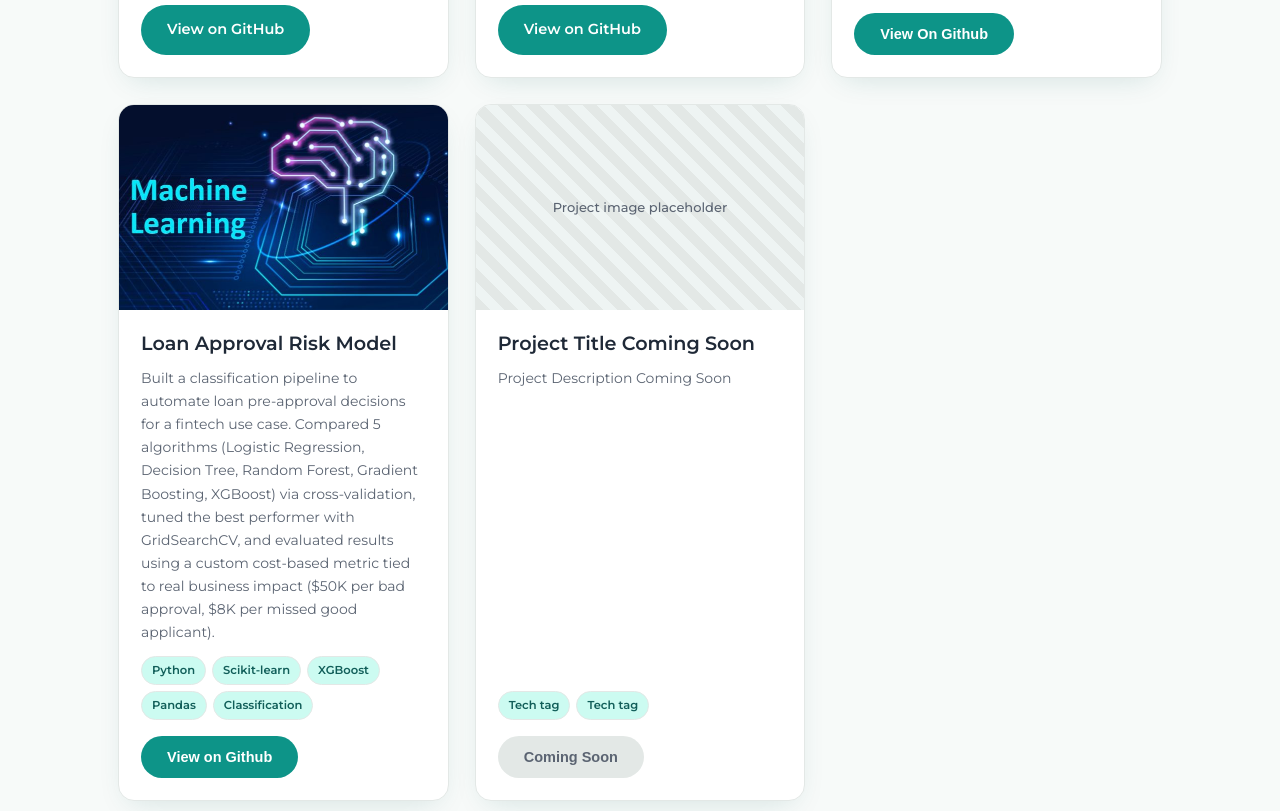
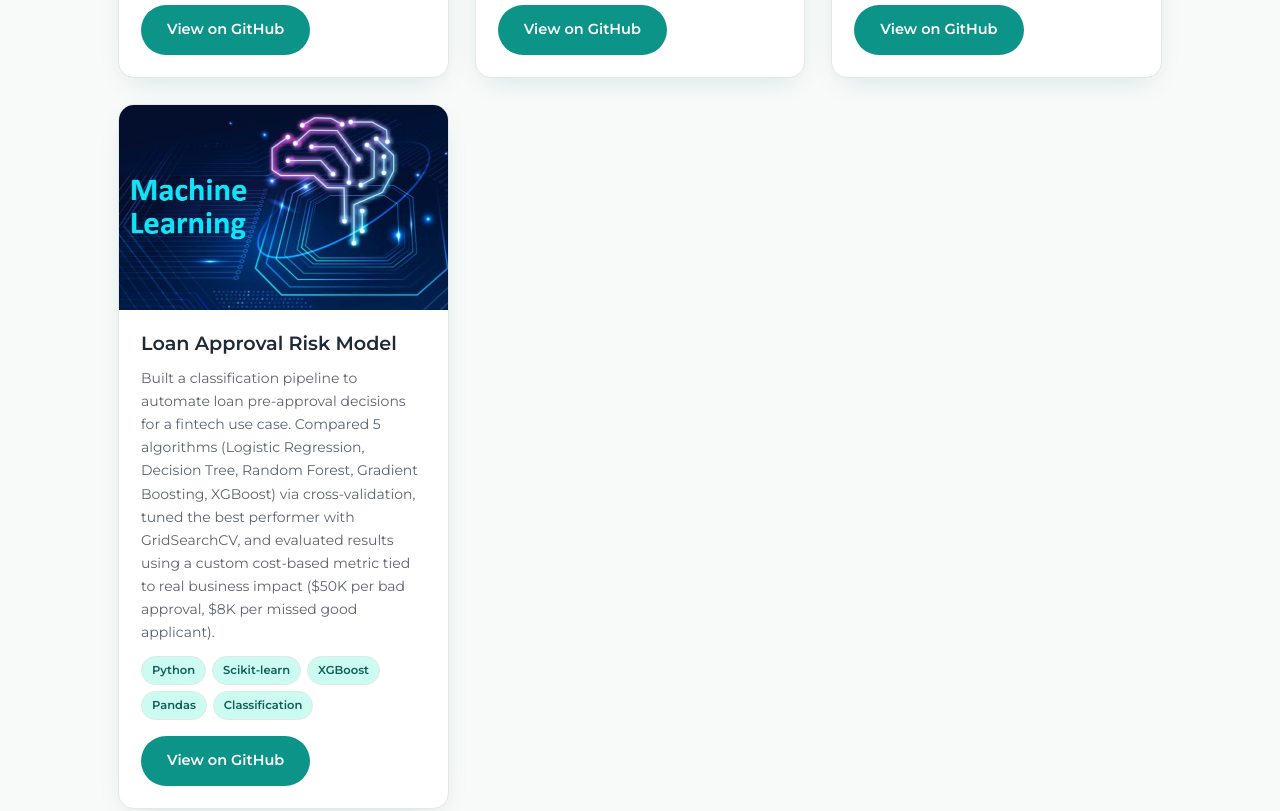
Before and after one commit to Vmbugua/Vmbugua.github.io, a plain HTML site: page index.html in a window 1280 px wide. Shown: the part 3135-3946 px from the top of the page. Drawn offline with Linux system fonts and the light colour scheme.

Commit message:
Update project links and email address in index.html
Replaced buttons with links for GitHub project views and updated email address.

```diff
--- a/index.html
+++ b/index.html
@@ -169,7 +169,7 @@
             <h3>Retail Sales Analysis</h3>
             <p>Exploratory analysis of retail sales data using Excel — data cleaning, pivot tables, and dashboard visualizations to uncover trends in product performance, sales over time, and key business metrics.                                                                                                                            </p>
             <div class="tech-tags"><span>Excel</span><span>Pivot Tables</span><span>Dashboarding</span></div>
-            <button class="btn btn-primary" href="https://github.com/Vmbugua/Retail-Sales-Analysis-Excel-Project-" target="_blank" rel="noopener">View On Github</button>
+            <a class="btn btn-primary" href="https://github.com/Vmbugua/Retail-Sales-Analysis-Excel-Project-" target="_blank" rel="noopener">View on GitHub</a>
           </div>
         </div>
         <div class="project-card">
@@ -178,16 +178,7 @@
             <h3>Loan Approval Risk Model</h3>
             <p>Built a classification pipeline to automate loan pre-approval decisions for a fintech use case. Compared 5 algorithms (Logistic Regression, Decision Tree, Random Forest, Gradient Boosting, XGBoost) via cross-validation, tuned the best performer with GridSearchCV, and evaluated results using a custom cost-based metric tied to real business impact ($50K per bad approval, $8K per missed good applicant).</p>
             <div class="tech-tags"><span>Python</span><span>Scikit-learn</span><span>XGBoost</span><span>Pandas</span><span>Classification</span></div>
-            <button class="btn btn-primary" href="https://github.com/Vmbugua/Loan-Approval-Classifier" target="_blank" rel="noopener">View on Github</button>
-          </div>
-        </div>
-        <div class="project-card">
-          <div class="project-thumb">Project image placeholder</div>
-          <div class="project-body">
-            <h3>Project Title Coming Soon</h3>
-            <p>Project Description Coming Soon</p>
-            <div class="tech-tags"><span>Tech tag</span><span>Tech tag</span></div>
-            <button class="btn btn-disabled" disabled>Coming Soon</button>
+            <a class="btn btn-primary" href="https://github.com/Vmbugua/Loan-Approval-Classifier" target="_blank" rel="noopener">View on GitHub</a>
           </div>
         </div>
       </div>
@@ -236,7 +227,7 @@
             <i class="fa-solid fa-envelope"></i>
             <div>
               <span class="label">Email</span>
-              <span class="value">mbuguaveronicah01@gmail.com</span>
+              <span class="value">nyamburaveronicah950@gmail.com</span>
             </div>
           </a>
         </div>
@@ -253,6 +244,3 @@
 <script src="script.js"></script>
 </body>
 </html>
-<script src="script.js"></script>
-</body>
-</html>
```
